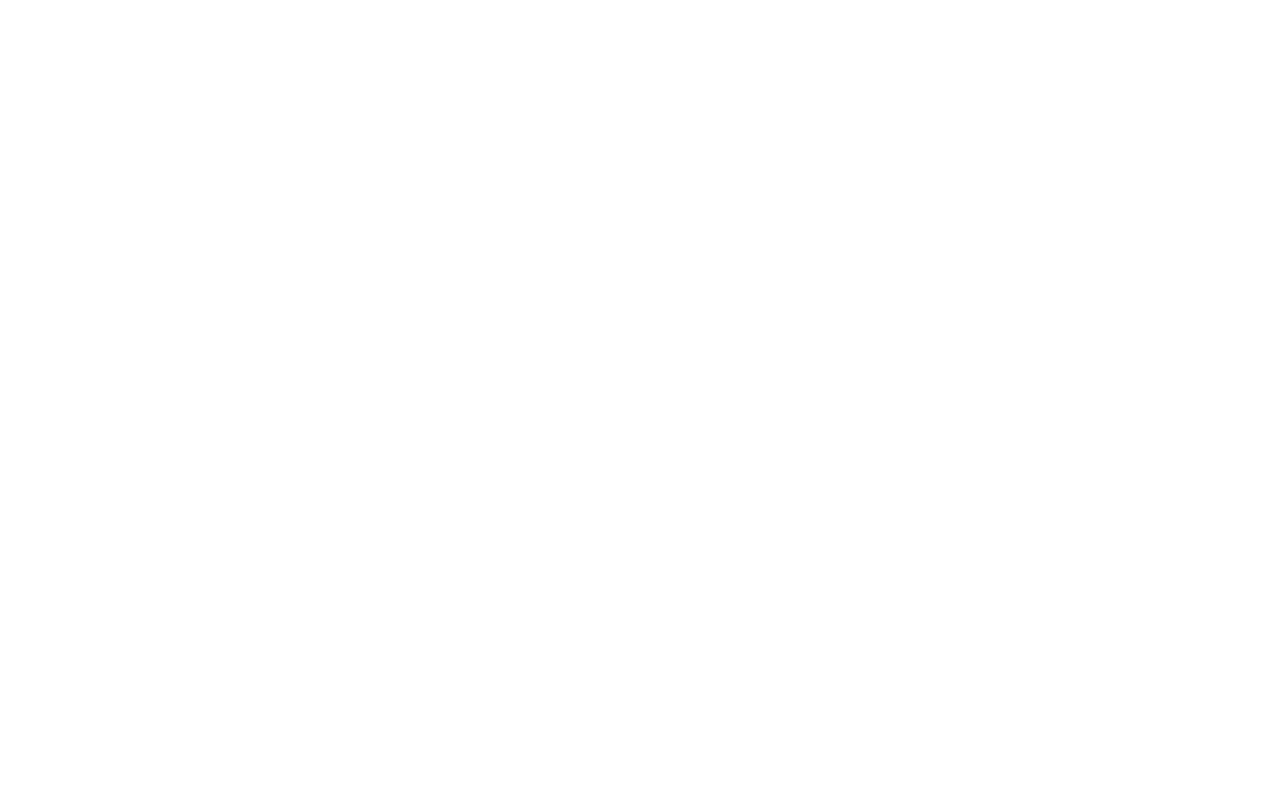
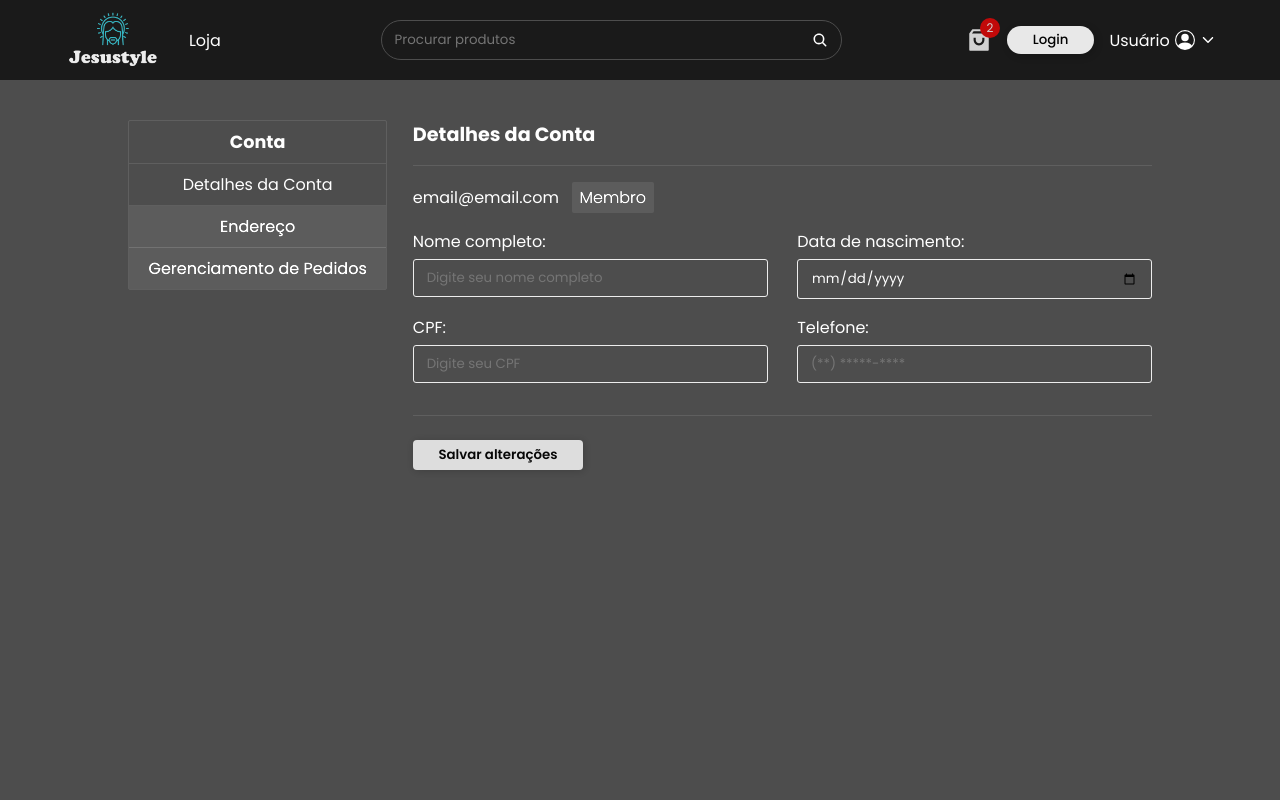
Before and after one commit to dryelleebelin/jesustyle, a React (Create React App) app: page /account in a window 1280 px wide. Before the commit this address had no page. Shown: the top 800 px of the page. Built offline with nearby package versions, Linux system fonts and the light colour scheme; a web font is replaced by a local one.

Commit message:
add tela de meu perfil

```diff
--- a/src/components/Header/index.js
+++ b/src/components/Header/index.js
@@ -68,12 +68,12 @@
       <nav>
         <Cart/>
         <button type="button" className="btn-login" onClick={handleOpenModalLogin}>Login</button>
-        <p ref={notificationsRef}>Dryelle <BsPersonCircle className="avatar"/> <IoIosArrowDown/></p>
+        <p ref={notificationsRef}>Usuário <BsPersonCircle className="avatar"/> <IoIosArrowDown/></p>
       </nav>
 
       <div ref={dropdownRef} className="dropdown_wrapper hide dropdown_wrapper--fade-in none">
         <div className="content">
-          <Link><button type="button">Ver perfil <IoPersonOutline/></button></Link>
+          <Link to={`/account`}><button type="button" onClick={scrollToTop}>Ver perfil <IoPersonOutline/></button></Link>
           <Link to={`/`}><button type="button" onClick={scrollToTop}>Sair <IoIosLogOut/></button></Link>
         </div>
       </div>
--- /dev/null
+++ b/src/pages/Account/account.scss
@@ -0,0 +1,151 @@
+.account{
+  height: 100%;
+  background-color: var(--background);
+  color: var(--font-color-white);
+  margin-top: 10vh;
+  padding: 5vh 10vw 60vh;
+  display: flex;
+  gap: 2vw;
+
+  aside{
+    width: 28vw;
+    height: 100%;
+    border: 1px solid var(--border);
+    display: flex;
+    flex-direction: column;
+    align-items: center;
+    text-align: center;
+    border-radius: 2px;
+
+    h6{
+      border-bottom: 1px solid var(--border);
+      width: 100%;
+      font-size: 1.1rem;
+      padding: 1vh 1vw;
+    }
+
+    .active {
+      background-color: var(--background);
+      filter: brightness(1);
+    }
+
+    p{
+      border-bottom: 1px solid var(--border);
+      width: 100%;
+      padding: 1vh 1vw;
+      background-color: var(--background);
+      filter: brightness(1.2);
+      cursor: pointer;
+    }
+
+    p:last-child{
+      border-bottom: none;
+    }
+  }
+
+  article{
+    width: 100%;
+
+    h2{
+      font-size: 1.2rem;
+      border-bottom: 1px solid var(--border);
+      padding-bottom: 2vh;
+      margin-bottom: 2vh;
+      display: flex;
+      align-items: center;
+      justify-content: space-between;
+
+      button{
+        width: max-content;
+        background-color: var(--foreground);
+        color: var(--font-color);
+        border: none;
+        padding: 0.6vh 1vw;
+        border-radius: 4px;
+        font-weight: 600;
+        box-shadow: 1px 1px 8px var(--shadow);
+        outline: none;
+        opacity: 0.9;
+        transition: 0.3s ease-in-out;
+
+        &:hover{
+          opacity: 1;
+        }
+      }
+    }
+
+    span{
+      display: flex;
+      align-items: center;
+      gap: 1vw;
+      margin-bottom: 2vh;
+
+      p{
+        background-color: var(--background);
+        filter: brightness(1.2);
+        padding: 0.4vh 0.6vw;
+        border-radius: 2px;
+        font-weight: 300;
+      }
+    }
+
+    form{
+      display: flex;
+      flex-wrap: wrap;
+      justify-content: space-between;
+      gap: 2vh;
+
+      div{
+        width: 48%;
+        display: flex;
+        flex-direction: column;
+        gap: 0.6vh;
+
+        input{
+          background-color: transparent;
+          border: 1px solid var(--foreground);
+          padding: 1vh 1vw;
+          border-radius: 3px;
+          color: var(--font-color-white);
+        }
+      }
+
+      .use-as-default{
+        width: 100%;
+        display: flex;
+        flex-direction: row;
+        align-items: center;
+        margin-top: 1vh;
+
+        input{
+          cursor: pointer;
+        }
+      }
+
+      .container-button{
+        width: 100%;
+        border-top: 1px solid var(--border);
+        margin-top: 2vh;
+        padding-top: 3vh;
+
+        button{
+          width: max-content;
+          background-color: var(--foreground);
+          color: var(--font-color);
+          border: none;
+          padding: 0.6vh 2vw;
+          border-radius: 4px;
+          font-weight: 600;
+          box-shadow: 1px 1px 8px var(--shadow);
+          outline: none;
+          opacity: 0.9;
+          transition: 0.3s ease-in-out;
+
+          &:hover{
+            opacity: 1;
+          }
+        }
+      }
+    }
+  }
+}
--- /dev/null
+++ b/src/pages/Account/index.js
@@ -0,0 +1,141 @@
+import React, { useState } from "react"
+import './account.scss'
+
+import Header from '../../components/Header'
+import Footer from '../../components/Footer'
+
+import { FcHome } from "react-icons/fc"
+import { BsFillHouseCheckFill, BsHouseFill } from "react-icons/bs"
+import { IoMdCheckmarkCircleOutline } from "react-icons/io"
+
+export default function Account(){
+  const [selectedItem, setSelectedItem] = useState("Detalhes da Conta")
+  const [hasAddress, setHasAddress] = useState(false)
+  const [showAddAddressForm, setShowAddAddressForm] = useState(false)
+  const [useAsDefault, setUseAsDefault] = useState(false)
+
+  const handleItemClick = (item) => {
+    setSelectedItem(item)
+  }
+
+  const handleAddAddressClick = () => {
+    setShowAddAddressForm(true)
+  }
+
+  const handleAddressFormSubmit = (e) => {
+    e.preventDefault()
+    setHasAddress(true)
+    setShowAddAddressForm(false)
+  }
+
+  const handleUseAsDefaultChange = (e) => {
+    setUseAsDefault(e.target.checked)
+  }
+
+  return (
+    <>
+      <Header/>
+
+      <main className="account">
+        <aside>
+          <h6>Conta</h6>
+          <p className={selectedItem === "Detalhes da Conta" ? "active" : ""} onClick={() => handleItemClick("Detalhes da Conta")}>Detalhes da Conta</p>
+          <p className={selectedItem === "Endereço" ? "active" : ""} onClick={() => handleItemClick("Endereço")}>Endereço</p>
+          <p className={selectedItem === "Gerenciamento de Pedidos" ? "active" : ""} onClick={() => handleItemClick("Gerenciamento de Pedidos")}>Gerenciamento de Pedidos</p>
+        </aside>
+
+        <article>
+          {selectedItem === "Detalhes da Conta" && (
+            <>
+              <h2>Detalhes da Conta</h2>
+              <span>email@email.com <p>Membro</p></span>
+              <form>
+                <div>
+                  <label>Nome completo:</label>
+                  <input type="text" placeholder="Digite seu nome completo"/>
+                </div>
+                <div>
+                  <label>Data de nascimento:</label>
+                  <input type="date"/>
+                </div>
+                <div>
+                  <label>CPF:</label>
+                  <input type="text" placeholder="Digite seu CPF"/>
+                </div>
+                <div>
+                  <label>Telefone:</label>
+                  <input type="tel" placeholder="(**) *****-****"/>
+                </div>
+                <div className="container-button">
+                  <button type="button">Salvar alterações</button>
+                </div>
+              </form>
+            </>
+          )}
+
+          {selectedItem === "Endereço" && (
+            <article>
+              <h2>Endereço { !hasAddress && <button type="button" onClick={handleAddAddressClick} disabled={showAddAddressForm}>Adicionar</button> }</h2>
+              {hasAddress ? (
+                <section>
+                  <p>icon</p>
+                  <div>
+                    <p>Endereço de entrega padrão</p>
+                    <p>rua, cidade, estado - cep</p>
+                  </div>
+                  <p>icon ok</p>
+                </section>
+              ) : (
+                showAddAddressForm ? (
+                  <form onSubmit={handleAddressFormSubmit}>
+                    <div style={{width: '31%'}}>
+                      <label>CEP:</label>
+                      <input type="text" placeholder="Digite seu CEP"/>
+                    </div>
+                    <div style={{width: '31%'}}>
+                      <label>Estado:</label>
+                      <input type="text" placeholder="Estado"/>
+                    </div>
+                    <div style={{width: '31%'}}>
+                      <label>Cidade:</label>
+                      <input type="text" placeholder="Cidade"/>
+                    </div>
+                    <div style={{width: '41%'}}>
+                      <label>Rua:</label>
+                      <input type="text" placeholder="Rua"/>
+                    </div>
+                    <div style={{width: '21%'}}>
+                      <label>Nº residencial:</label>
+                      <input type="text" placeholder="Nº residencial"/>
+                    </div>
+                    <div style={{width: '31%'}}>
+                      <label>Complemento</label>
+                      <input type="text" placeholder="Complemento"/>
+                    </div>
+                    <div className="use-as-default">
+                      <input type="checkbox" id="useAsDefault" checked={useAsDefault} onChange={handleUseAsDefaultChange}/>
+                      <label htmlFor="useAsDefault">Usar como endereço padrão</label>
+                    </div>
+                    <div className="container-button">
+                      <button type="submit">Adicionar endereço</button>
+                    </div>
+                  </form>
+                ) : (
+                  <span>Nenhum endereço encontrado.</span>
+                )
+              )}
+            </article>
+          )}
+
+          {selectedItem === "Gerenciamento de Pedidos" && (
+            <article>
+              <h2>Gerenciamento de Pedidos</h2>
+            </article>
+          )}
+        </article>
+      </main>
+
+      <Footer/>
+    </>
+  )
+}
--- a/src/pages/Payment/index.js
+++ b/src/pages/Payment/index.js
@@ -39,23 +39,23 @@
               </section>
 
               <div style={{width: '48%'}}>
-                <label>Nome no cartão</label>
+                <label>Nome no cartão:</label>
                 <input type="text" placeholder="Nome no cartão" />
               </div>
               <div style={{width: '50%'}}>
-                <label>Número do Cartão</label>
+                <label>Número do Cartão:</label>
                 <input type="text" placeholder="Número do Cartão" />
               </div>
               <div style={{width: '32%'}}>
-                <label>Data de Validade</label>
+                <label>Data de Validade:</label>
                 <input type="text" placeholder="MM/AA" maxLength="5" />
               </div>
               <div style={{width: '32%'}}>
-                <label>CVV</label>
+                <label>CVV:</label>
                 <input type="text" maxLength="3" placeholder="CVV" />
               </div>
               <div style={{width: '32%'}}>
-                <label>Número de parcelas</label>
+                <label>Número de parcelas:</label>
                 <select>
                   <option selected>10 X de R$10,00</option>
                   <option>9 X de R$10,00</option>
@@ -74,19 +74,19 @@
                 <h5><BsFillPersonPlusFill />Dados complementares</h5>
               </section>
               <div style={{width: '48%'}}>
-                <label>CPF</label>
+                <label>CPF:</label>
                 <input type="text" placeholder="CPF" maxLength="14" />
               </div>
               <div style={{width: '50%'}}>
-                <label>Telefone</label>
+                <label>Telefone:</label>
                 <input type="tel" placeholder="(**) *****-****" maxLength={14} />
               </div>
               <div style={{width: '48%'}}>
-                <label>CEP</label>
+                <label>CEP:</label>
                 <input type="text" placeholder="CEP" maxLength={9} />
               </div>
               <div style={{width: '50%'}}>
-                <label>Nº residencial</label>
+                <label>Nº residencial:</label>
                 <input type="text" placeholder="Nº residencial" maxLength={9} />
               </div>
             </form>
--- a/src/pages/Payment/payment.scss
+++ b/src/pages/Payment/payment.scss
@@ -94,7 +94,7 @@
           color: var(--font-color-white);
           outline: none;
           padding: 1vh 1vw;
-          border-radius: 5px;
+          border-radius: 3px;
           font-size: 1rem;
 
           &::placeholder{
--- a/src/routes/routes.js
+++ b/src/routes/routes.js
@@ -5,14 +5,16 @@
 import AllProducts from "../pages/AllProducts"
 import ProductDetails from "../pages/ProductDetails"
 import Payment from "../pages/Payment"
+import Account from "../pages/Account"
 
 export default function RoutesApp(){
   return(
     <Routes>
       <Route path="/" element={<Home/>}/>
       <Route path="/products" element={<AllProducts/>}/>
-      <Route path="/product/:productId" element={<ProductDetails/>} />
-      <Route path="/payment" element={<Payment/>} />
+      <Route path="/product/:productId" element={<ProductDetails/>}/>
+      <Route path="/payment" element={<Payment/>}/>
+      <Route path="/account" element={<Account/>}/>
     </Routes>
   )
 }
```
